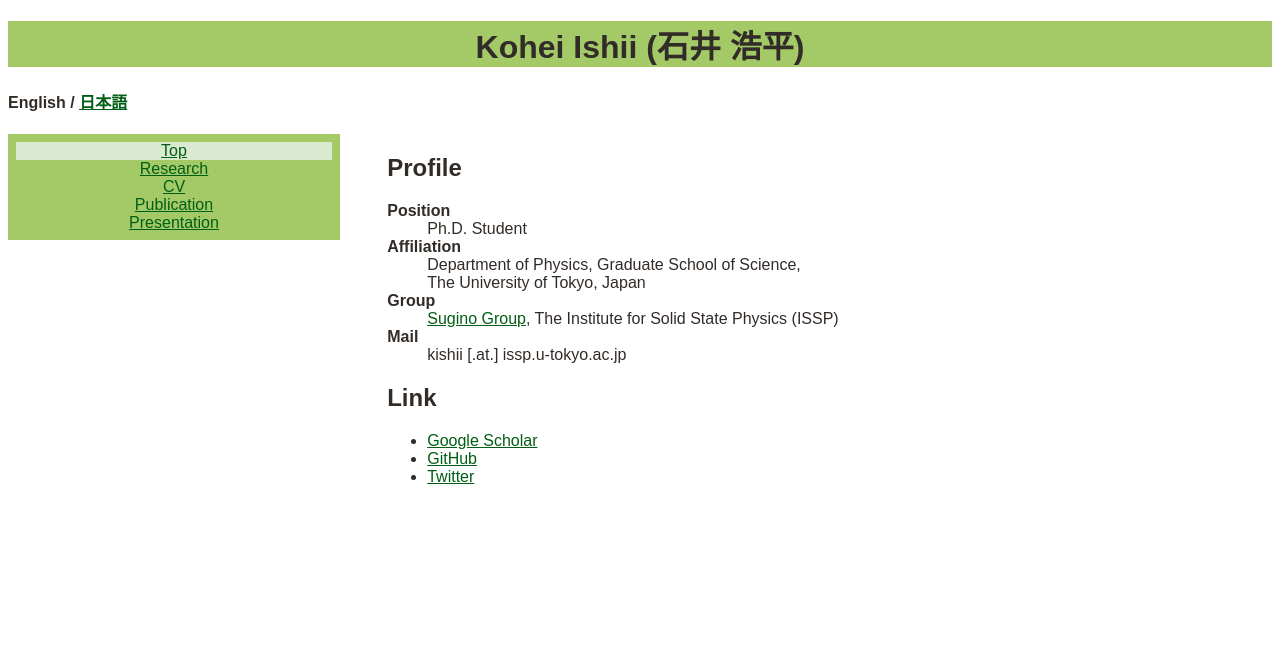
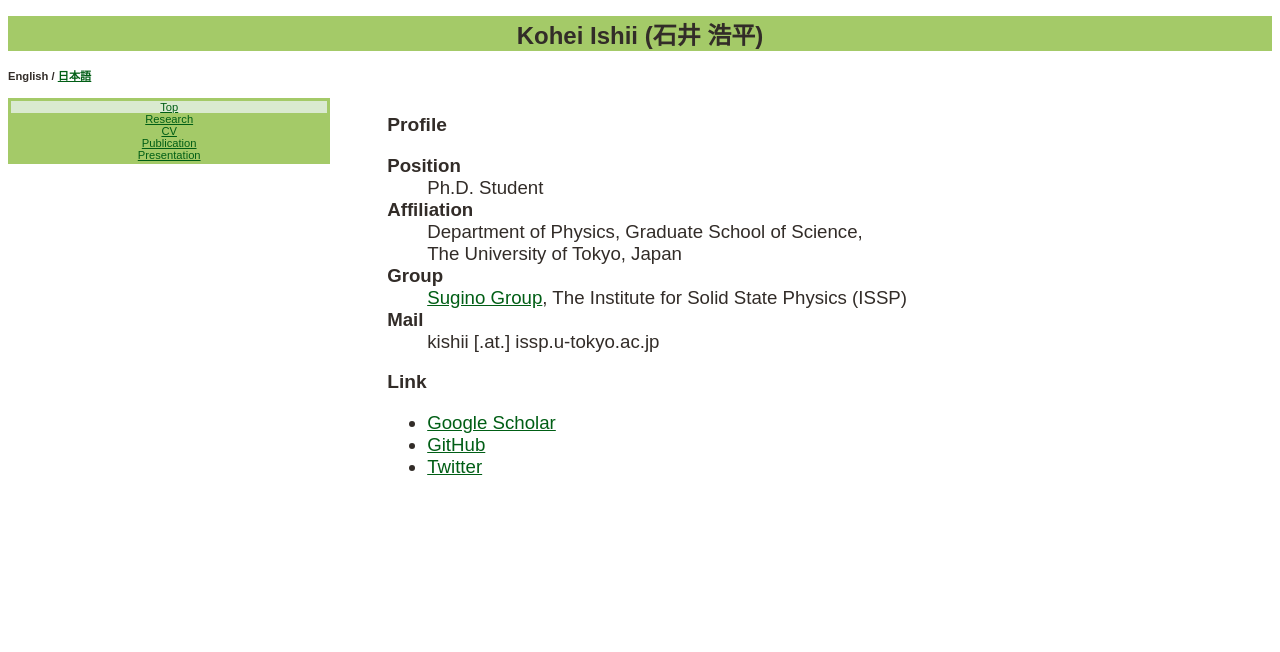
Before and after one commit to cohsh/cohsh.github.io, a PHP site: page / in a window 1280 px wide. Shown: the top 652 px of the page. Run offline with PHP 8.4, Linux system fonts and the light colour scheme.

Commit message:
[change] font size

```diff
--- a/css/style.css
+++ b/css/style.css
@@ -1,13 +1,17 @@
-body {font-family: 'Noto Sans JP', sans-serif; font-weight:300; color:#322C28}
+body {font-family: 'Noto Sans JP', sans-serif; font-weight:300; color:#322C28; font-size:14pt}
 a {color: #005E15}
 
 header {width:100%;background-color:#A4CA68;text-align:center}
 footer{position:absolute;bottom:0;width:100%;background-color:#A4CA68;text-align:center}
 
-ul.side {list-style:none;padding:0;margin:0;text-align:center}
+ul.side {list-style:none;padding:0;margin:0;text-align:center;font-size:0.7rem}
 
-div.container {position:relative;height:100%;}
-div.side {float:left;top:3em;width:25%;background-color:#A4CA68;height:100%;padding:0.5em}
+div.container {position:relative;height:100%}
+div.side {float:left;top:3em;width:25%;background-color:#A4CA68;height:100%;padding:0.2rem}
 div.main {float:right;position:relative;width:70%;height:100%}
 
 dt {font-weight:bold}
+
+h1 {font-size:1.5rem}
+h2 {font-size:1.2rem}
+#lang {font-size: 0.7rem}
--- a/src/research.ts
+++ b/src/research.ts
@@ -16,7 +16,7 @@ function loadResearch() {
             </ul>
         <h3>Skill</h3>
         <ul>
-        <li>Programming [<a href="https://github.com/cohsh">GitHub</a>]
+        <li>Programming</li>
             <ul>
         <li>Python, JavaScript/TypeScript, Kotlin, PHP, C/C++, Rust, Fortran, Shell</li>
         </ul>
@@ -41,7 +41,7 @@ function loadResearch() {
             </ul>
         <h3>スキル</h3>
         <ul>
-        <li>プログラミング [<a href="https://github.com/cohsh">GitHub</a>]
+        <li>プログラミング</li>
             <ul>
         <li>Python, JavaScript/TypeScript, Kotlin, PHP, C/C++, Rust, Fortran, Shell</li>
         </ul>
```
Also changed, not shown: index.html (+4 -4 lines), dist/research.js.
